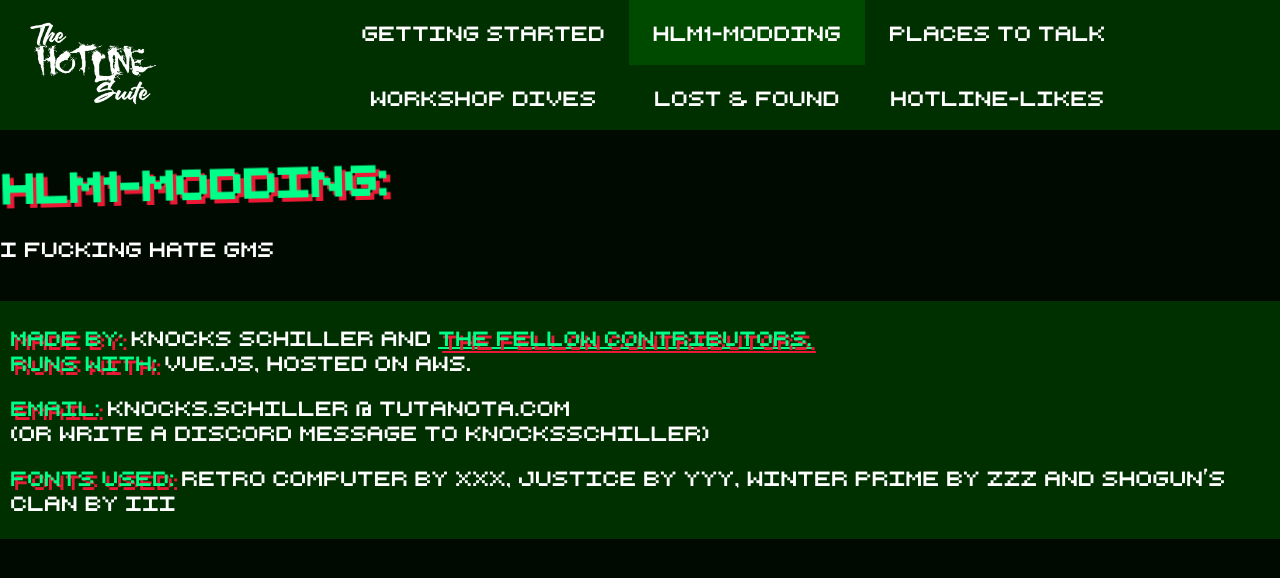
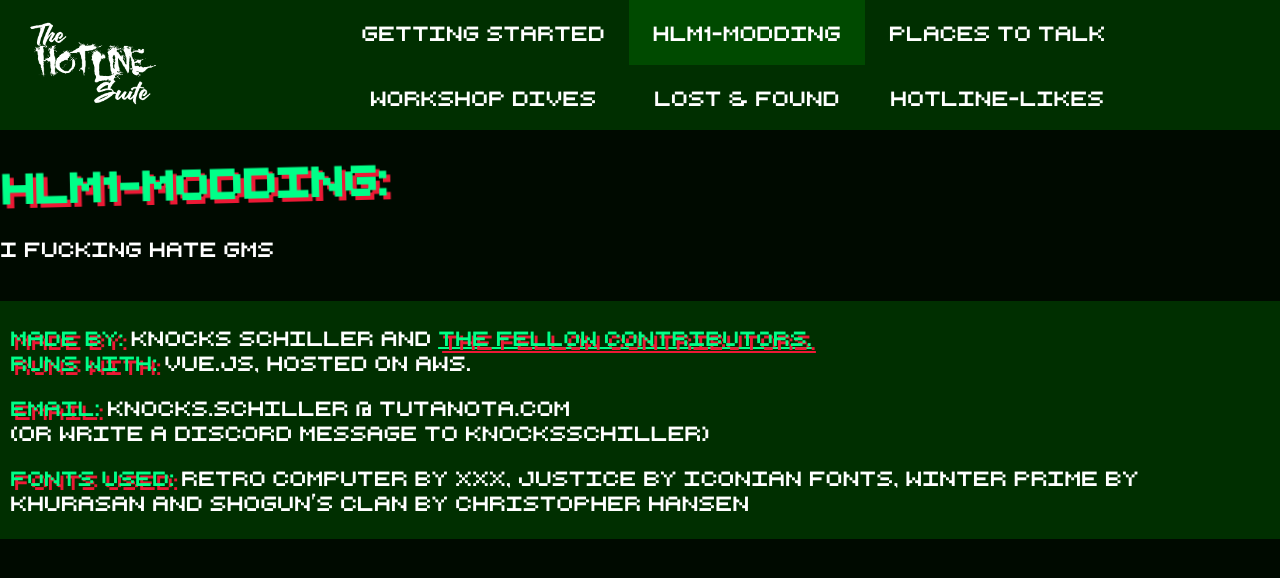
Before and after one commit to KnocksSchiller/the-hotline-suite, a Vue app: page /hlm1-modding in a window 1280 px wide. Shown: the top 578 px of the page. Built offline with nearby package versions, Linux system fonts and the light colour scheme.

Commit message:
reconfigure directory structure in vue configs and ci pipeline for new s3 buckets

```diff
--- a/src/components/FooterBlock.vue
+++ b/src/components/FooterBlock.vue
@@ -6,7 +6,7 @@
       <p><a class="animText">Email:</a> knocks.schiller @ tutanota.com <br>(or write a Discord message to
         knocksschiller)
       </p>
-      <p><a class="animText">Fonts used:</a> Retro Computer by xxx, Justice by yyy, Winter Prime by zzz and Shogun's Clan by iii</p>
+      <p><a class="animText">Fonts used:</a> Retro Computer by xxx, Justice by Iconian Fonts, Winter Prime by Khurasan and Shogun's Clan by Christopher Hansen</p>
     </article>
   </footer>
 </template>
--- a/vue.config.js
+++ b/vue.config.js
@@ -2,5 +2,5 @@
 module.exports = defineConfig({
   transpileDependencies: true,
   lintOnSave: false,
-  publicPath: process.env.NODE_ENV === "production" ? "/the-hotline-suite/" : "/",
+  // publicPath: process.env.NODE_ENV === "production" ? "/home/" : "/",
 })
```
